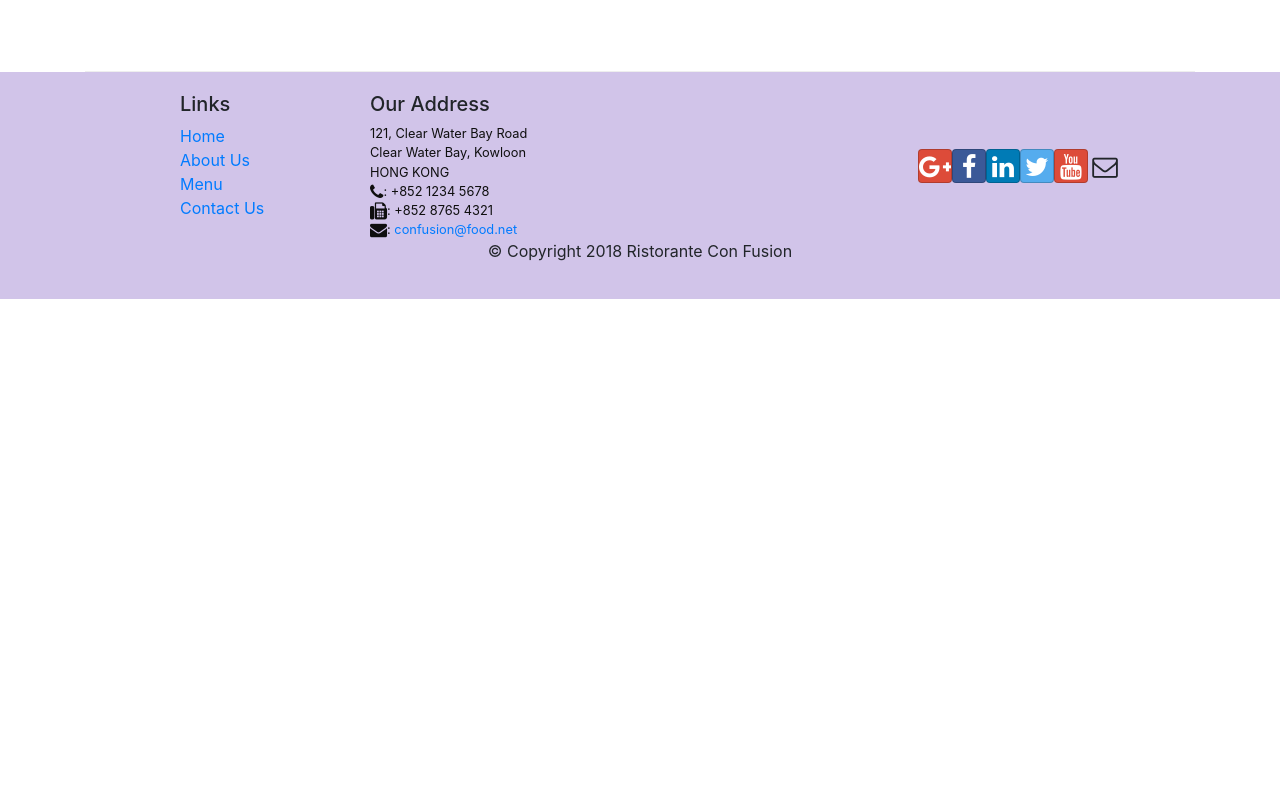
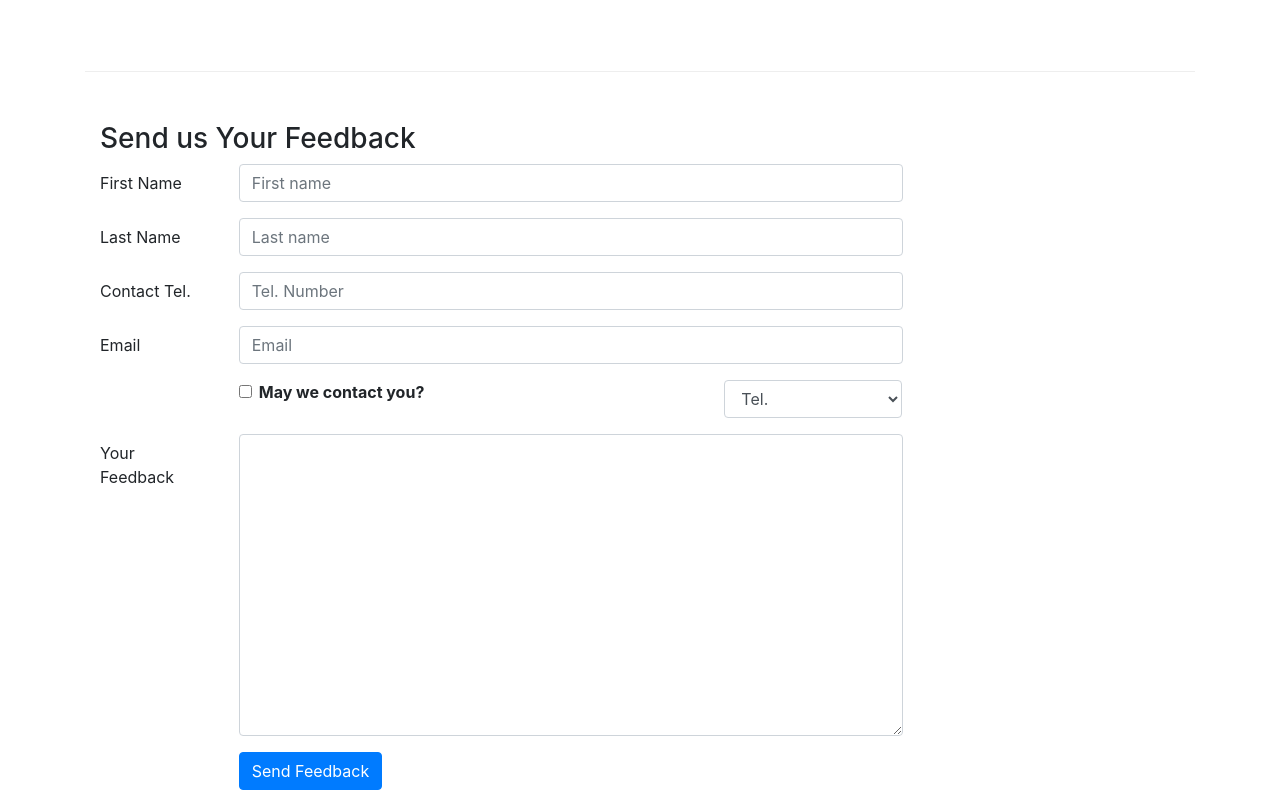
Before and after one commit to Bafarouk/confusionReact, a React (Create React App) app: page /contactus in a window 1280 px wide. Shown: the part 800-1600 px from the top of the page. Before the commit the page ends 1099 px from the top, so only its background shows below. Built offline with nearby package versions, Linux system fonts and the light colour scheme.

Commit message:
controlled forms

```diff
--- a/src/components/AboutComponent.js
+++ b/src/components/AboutComponent.js
@@ -16,7 +16,6 @@ const RenderLeader = ({leaders}) =>  {
                     <Media body>
                         <Media heading>
                             {leader.name}
-
                         </Media>
                         <Media body>
                         {leader.designation}
--- a/src/components/ContactComponent.js
+++ b/src/components/ContactComponent.js
@@ -1,8 +1,42 @@
-import React from 'react';
-import {Breadcrumb,BreadcrumbItem} from 'reactstrap';
+import React ,{Component} from 'react';
+import {Breadcrumb,BreadcrumbItem,Button,Form,FormGroup,Label,Input,Col} from 'reactstrap';
 import {Link} from 'react-router-dom';
 
-const Contact = (props) => {
+class Contact extends Component{
+
+    constructor(props){
+        super(props);
+        this.state={
+            firstname:'',
+            lastname:'',
+            telnum:'',
+            email:'',
+            agree:false,
+            contactType:'Tel.',
+            message:''
+        }
+        this.handleSubmit = this.handleSubmit.bind(this);
+        this.handleInputChange = this.handleInputChange.bind(this);
+    }
+
+    handleInputChange(event){
+        const target = event.target;
+        const value = target.type === 'checkbox' ? target.checked : target.value;
+        const name = target.name;
+
+        this.setState({
+            [name]: value
+        });
+    }
+
+    handleSubmit(event){
+        console.log("Current State is:" + JSON.stringify(this.state));
+        alert("Current State is:" + JSON.stringify(this.state));
+        event.preventDefault();
+    }
+
+
+    render(){
         return(
             <div className="container">
                 <div className="row">
@@ -41,9 +75,93 @@ const Contact = (props) => {
                         </div>
                     </div>
                 </div>
+                <div className="row row-content">
+                    <div className="col-12">
+                        <h3>Send us Your Feedback</h3>
+                    </div>
+                    <div className="col-12 col-md-9">
+                        <form onSubmit={this.handleSubmit}>
+                            <FormGroup row>
+                                <Label htmlFor="firstname" md={2}>First Name</Label>
+                                <Col md={10}>
+                                    <Input type="text" id="firstname" name="firstname" placeholder="First name"
+                                      value={this.state.firstname}
+                                      onChange={this.handleInputChange} />
+                                </Col>
+                            </FormGroup>
+
+                            <FormGroup row>
+                                <Label htmlFor="lastname" md={2}>Last Name</Label>
+                                <Col md={10}>
+                                    <Input type="text" id="lastname" name="lastname" placeholder="Last name"
+                                      value={this.state.lastname}
+                                      onChange={this.handleInputChange}/>
+                                </Col>
+                            </FormGroup>
+
+                            <FormGroup row>
+                                <Label htmlFor="telnum" md={2}>Contact Tel.</Label>
+                                <Col md={10}>
+                                    <Input type="tel" id="telnum" name="telnum" placeholder="Tel. Number"
+                                     value={this.state.telnum}
+                                     onChange={this.handleInputChange} />
+                                </Col>
+                            </FormGroup>
+
+                            <FormGroup row>
+                                <Label htmlFor="email" md={2}>Email</Label>
+                                <Col md={10}>
+                                    <Input type="email" id="email" name="email" placeholder="Email"
+                                      value={this.state.email}
+                                      onChange={this.handleInputChange} />
+                                </Col>
+                            </FormGroup>
+
+                            <FormGroup row>
+                                <Col md={{size:6, offset:2}}>
+                                    <FormGroup check>
+                                        <Label check>
+                                            <Input type="checkbox" name="agree"
+                                            checked={this.state.agree}
+                                            onChange={this.handleInputChange}/>{''}
+                                            <strong>May we contact you?</strong>
+                                        </Label>
+                                    </FormGroup>
+                                </Col>
+                                <Col md={{size:3, offset:1}}>
+                                    <Input type="select" name="contactType"
+                                    value={this.state.contactType}
+                                    onChange={this.handleInputChange}>
+                                        <option>Tel.</option>
+                                        <option>Email</option>
+                                    </Input>
+                                </Col>
+                            </FormGroup>
+
+                            <FormGroup row>
+                                <Label htmlFor="message" md={2}>Your Feedback</Label>
+                                <Col md={10}>
+                                    <Input type="textarea" id="message" name="message" rows="12"
+                                     value={this.state.message}
+                                     onChange={this.handleInputChange} />
+                                </Col>
+                            </FormGroup>
+
+                            <FormGroup row>
+                                <Col md={{size:10, offset:2}}>
+                                    <Button type="submit" color="primary">
+                                        Send Feedback
+                                    </Button>
+                                </Col>
+                            </FormGroup>
+
+                        </form>
+                    </div>
+                </div>
             </div>
         );
 
     }
+}
 
 export default Contact;
```
Lines whose indentation alone changed are shown as unchanged.
